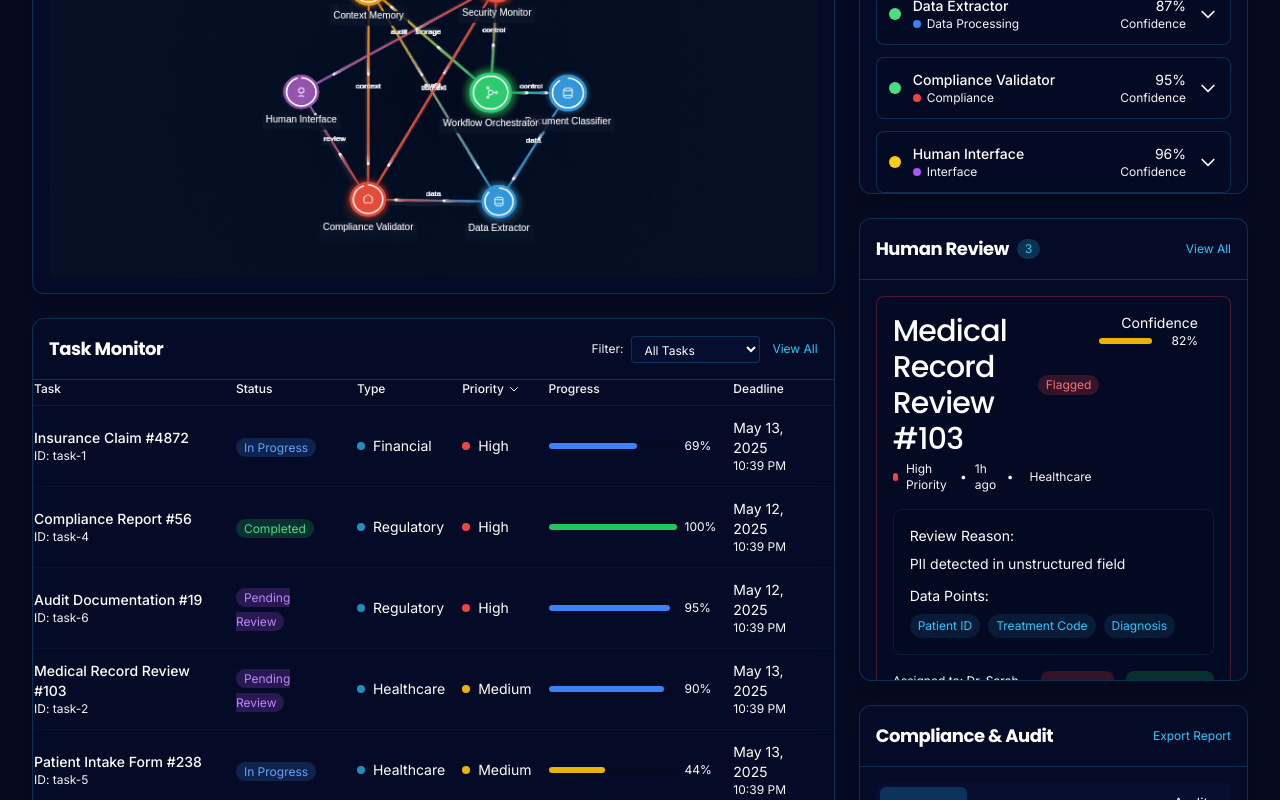
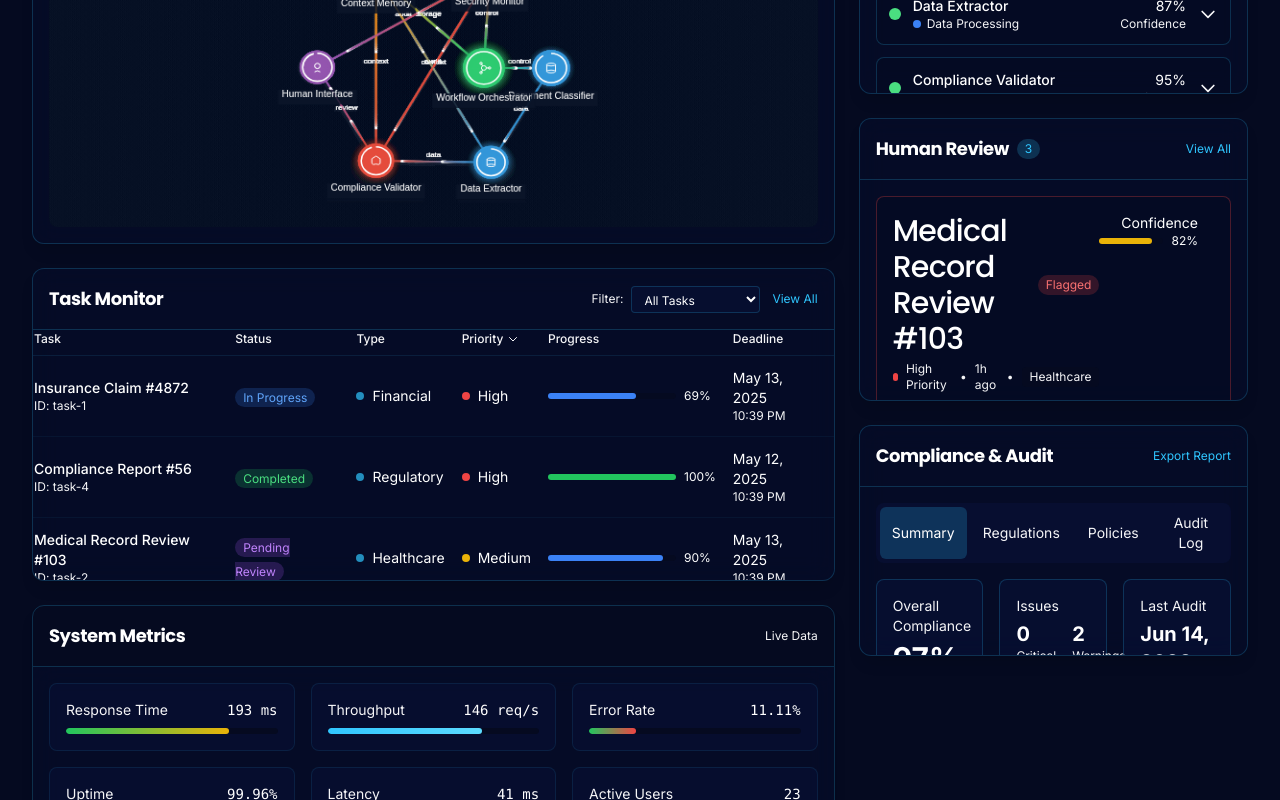
Before and after one commit to gorkxbt/coreon, a Next.js app: page /demo in a window 1280 px wide. Shown: the part 560-1360 px from the top of the page. Built offline with nearby package versions, Linux system fonts and the light colour scheme.

Commit message:
Update page.tsx

```diff
--- a/src/app/demo/page.tsx
+++ b/src/app/demo/page.tsx
@@ -458,7 +458,7 @@ export default function Demo() {
                     </div>
                   </div>
                 </div>
-                <div className="p-4 h-[400px]">
+                <div className="p-4 h-[350px]">
                   <AgentMeshVisualizer
                     agents={agents}
                     connections={demoConnections}
@@ -491,8 +491,8 @@ export default function Demo() {
                     </button>
                   </div>
                 </div>
-                <div className="overflow-hidden">
-                  <TaskMonitor tasks={filteredTasks} />
+                <div className="h-[250px] overflow-hidden">
+                  <TaskMonitor tasks={filteredTasks.slice(0, 4)} />
                 </div>
               </div>
 
@@ -512,8 +512,8 @@ export default function Demo() {
                     Configure All
                   </button>
                 </div>
-                <div className="p-4 max-h-[300px] overflow-y-auto">
-                  <AgentControls agents={agents} />
+                <div className="p-4 h-[200px]">
+                  <AgentControls agents={agents.slice(0, 3)} />
                 </div>
               </div>
 
@@ -530,9 +530,9 @@ export default function Demo() {
                     View All
                   </button>
                 </div>
-                <div className="p-4 max-h-[400px] overflow-y-auto">
+                <div className="p-4 h-[220px] overflow-hidden">
                   <HumanReviewQueue
-                    items={reviewItems}
+                    items={reviewItems.slice(0, 1)}
                     onApprove={handleApprove}
                     onReject={handleReject}
                   />
@@ -547,7 +547,7 @@ export default function Demo() {
                     Export Report
                   </button>
                 </div>
-                <div className="p-4">
+                <div className="p-4 h-[168px] overflow-hidden">
                   <CompliancePanel />
                 </div>
               </div>
```
